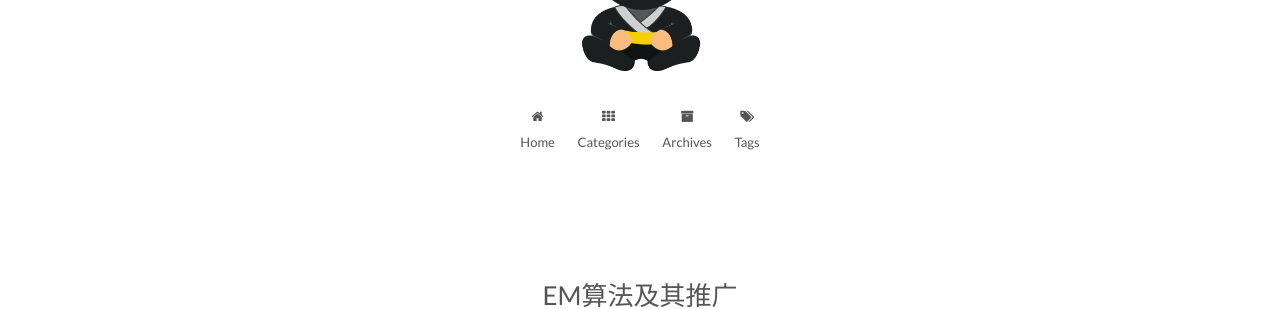
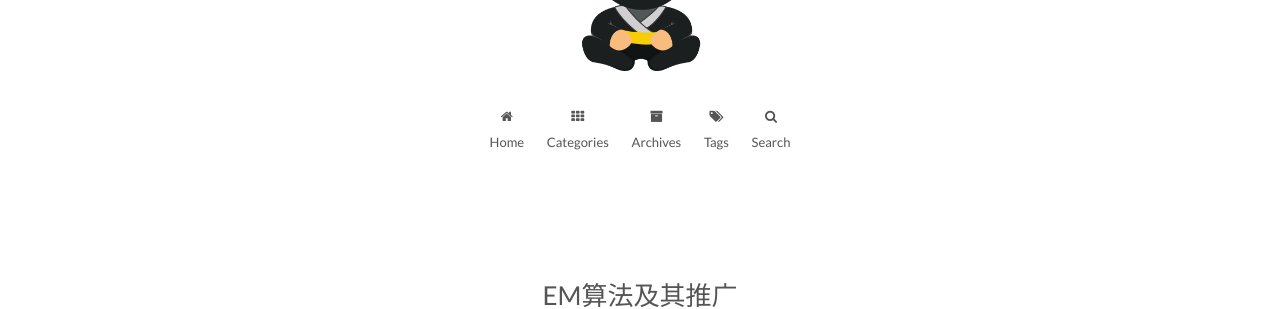
Before and after one commit to 10B-B11/10B-B11.github.io, a Jekyll site: the page built from index.html, in a window 1280 px wide. Shown: the part 237-546 px from the top of the page. Built offline with Jekyll 4.4.1, drawn with Linux system fonts in a browser that asks for light colours; the list of posts is cut into pages by our own code.

Commit message:
Update _config.yml

```diff
--- a/_config.yml
+++ b/_config.yml
@@ -560,12 +560,12 @@ algolia_search:
 
 # Local search
 local_search:
-  enable: false
+  enable: true
   # if auto, trigger search by changing input
   # if manual, trigger search by pressing enter key or search button
   trigger: manual
   # show top n results per article, show all results by setting to -1
-  top_n_per_article: 1
+  top_n_per_article: -1
 
 # External URL with BASE64 encrypt & decrypt
 # Usage: {% exturl text url "title" %}
```
